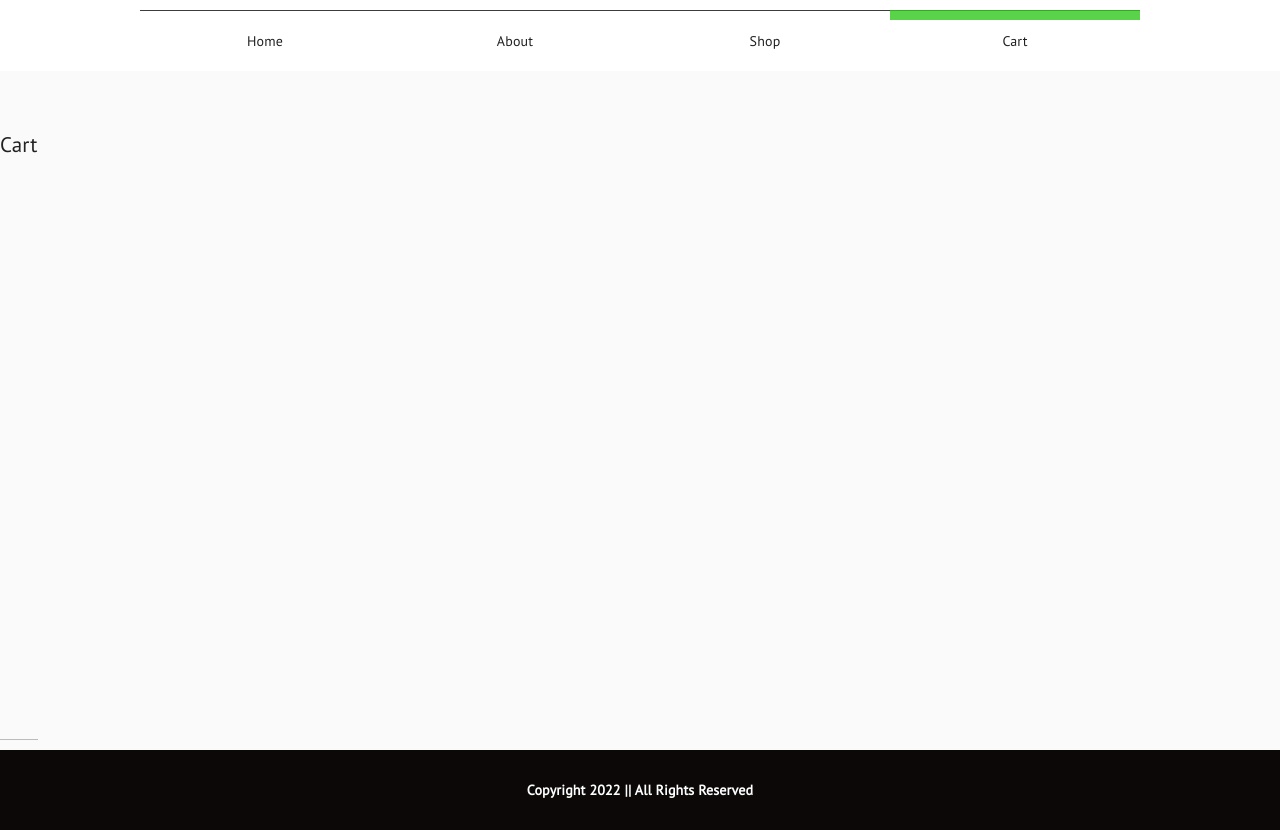
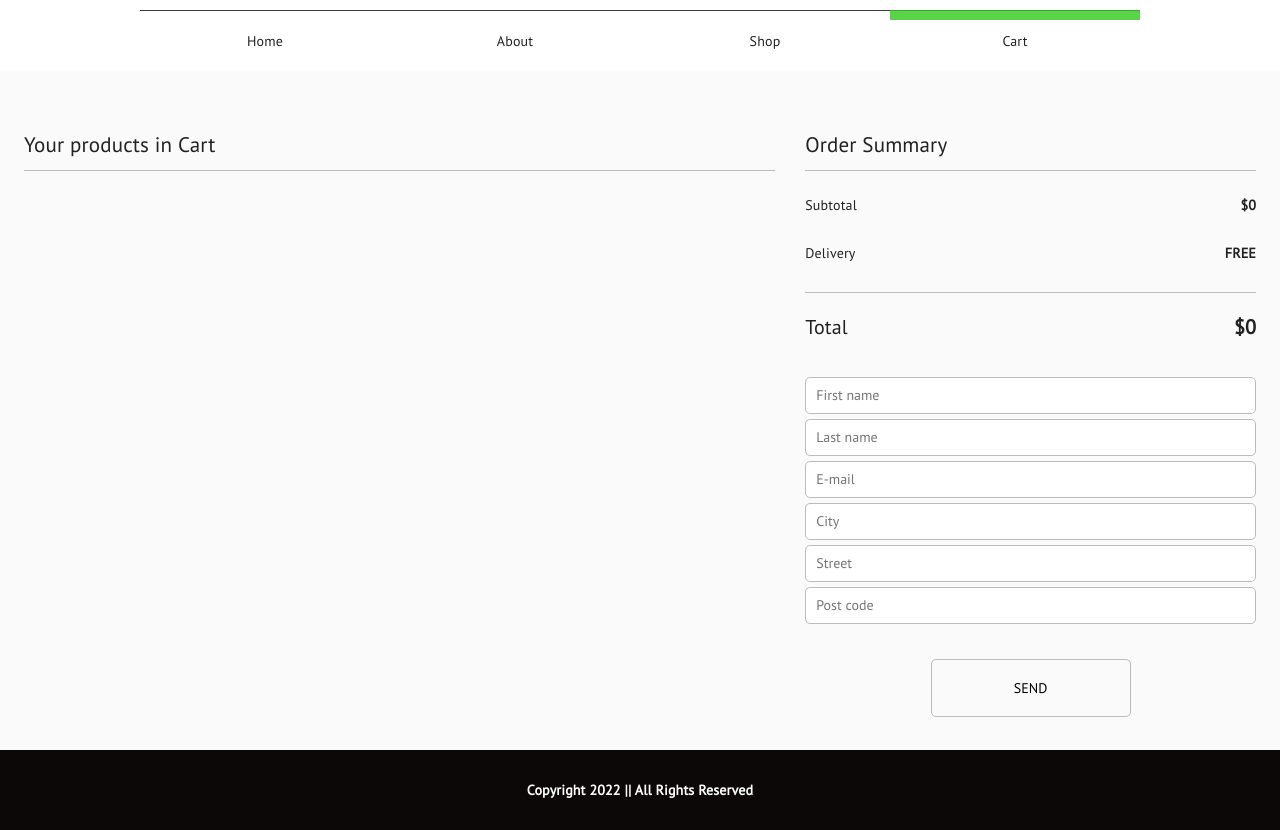
Before and after one commit to Iwona-Maraszkiewicz/online-shop, a React (Create React App) app: page /cart in a window 1280 px wide. Built offline with nearby package versions, Linux system fonts and the light colour scheme.

Commit message:
Add Cart

```diff
--- a/src/components/features/CartBox/CartBox.js
+++ b/src/components/features/CartBox/CartBox.js
@@ -8,7 +8,7 @@
 import styles from './CartBox.module.scss';
 
 const Component = ({ data, removeFromCart }) => {
-  const { image, price, name, quantity, id} = data;
+  const { image, price, name, quantity, id, description} = data;
   const [quantityState, setQuantityState] = useState(quantity);
 
   return (
--- a/src/components/features/ShopBox/ShopBox.js
+++ b/src/components/features/ShopBox/ShopBox.js
@@ -28,7 +28,7 @@
       <h4>{name}</h4>
       <h4>{price} $ </h4>
       <QuantityButton quantity={quantity} setQuantity={setQuantity} />
-      <a className={styles.cartButton} onClick={() => handleAddToCart()}>Add to Cart</a>
+      <span className={styles.cartButton} onClick={() => handleAddToCart()}>Add to Cart</span>
     </div>
       );
     };
--- a/src/components/views/Cart/Cart.js
+++ b/src/components/views/Cart/Cart.js
@@ -1,37 +1,86 @@
-import React from 'react';
+import React, { useState } from 'react';
 import PropTypes from 'prop-types';
-
-import clsx from 'clsx';
-
-// import { connect } from 'react-redux';
-// import { reduxSelector, reduxActionCreator } from '../../../redux/exampleRedux.js';
+import { Container as ContainerPlus } from '@material-ui/core';
+import { Link } from 'react-router-dom';
+import { connect } from 'react-redux';
+import { getCartData } from '../../../redux/cartRedux';
+import { CartBox } from '../../features/CartBox/CartBox';
 
 import styles from './Cart.module.scss';
 
-const Component = ({className, children}) => (
-  <div className={clsx(className, styles.root)}>
-    <h2>Cart</h2>
-    {children}
-  </div>
-);
+const Component = ({ cart }) => {
+
+  let price = 0;
+
+  const [firstName, setFirstName] = useState(false);
+  const [lastName, setLastName] = useState(false);
+  const [email, setEmail] = useState(false);
+  const [city, setCity] = useState(false);
+  const [street, setStreet] = useState(false);
+  const [postCode, setPostCode] = useState(false);
+
+  const [required, setRequired] = useState(false);
+
+  const handleSubmit = (e) => {
+    if ( firstName && lastName && email && city && street && postCode) {
+      localStorage.removeItem('cart');
+    } else {
+      setRequired(true);
+      e.preventDefault();
+    }
+  };
+
+  return (
+    <ContainerPlus className={styles.root}>
+      <div className={styles.leftWrapper}>
+        <h2>Your products in Cart</h2>
+        {cart.map(data => {
+          price += data.price * data.quantity;
+          return <CartBox key={data.id} data={data} />;
+        })}
+      </div>
+      <div className={styles.rightWrapper}>
+        <h2>Order Summary</h2>
+        <div className={styles.price}><p>Subtotal</p><p>${price}</p></div>
+        <div className={styles.price}><p>Delivery</p><p>FREE</p></div>
+        <div className={styles.price}><p>Total</p><p>${price}</p></div>
+
+        <form>
+          <input type='text' placeholder='First name' onChange={e => e.target.value.length > 0 ? setFirstName(true) : setFirstName(false)}></input>
+          <input type='text' placeholder='Last name' onChange={e => e.target.value.length > 0 ? setLastName(true) : setLastName(false)}></input>
+          <input type='email' placeholder='E-mail' onChange={e => e.target.value.length > 0 ? setEmail(true) : setEmail(false)}></input>
+          <input type='text' placeholder='City' onChange={e => e.target.value.length > 0 ? setCity(true) : setCity(false)}></input>
+          <input type='text' placeholder='Street' onChange={e => e.target.value.length > 0 ? setStreet(true) : setStreet(false)}></input>
+          <input type="text" pattern="[0-9]{2}\-[0-9]{3}" placeholder='Post code' onChange={e => e.target.value.length > 0 ? setPostCode(true) : setPostCode(false)}></input>
+          {required && <h3 className={styles.required}>Complete the form</h3>}
+          <div className={styles.btnWrapper}>
+            <button className={styles.btn} type='submit' onClick={(e) => handleSubmit(e)}>SEND</button>
+          </div>
+        </form>
+      </div>
+    </ContainerPlus>
+  );
+};
+
+
 
 Component.propTypes = {
-  children: PropTypes.node,
-  className: PropTypes.string,
+  cart: PropTypes.array,
 };
 
-// const mapStateToProps = state => ({
-//   someProp: reduxSelector(state),
-// });
+
+const mapStateToProps = state => ({
+  cart: getCartData(state),
+});
 
 // const mapDispatchToProps = dispatch => ({
 //   someAction: arg => dispatch(reduxActionCreator(arg)),
 // });
 
-// const Container = connect(mapStateToProps, mapDispatchToProps)(Component);
+const Container = connect(mapStateToProps)(Component);
 
 export {
-  Component as Cart,
-  // Container as Cart,
+  // Component as Cart,
+  Container as Cart,
   Component as CartComponent,
 };
```
Also changed, not shown: src/components/views/NotFound/NotFound.js (+3 -4 lines), src/components/views/Cart/Cart.module.scss (indentation only).
